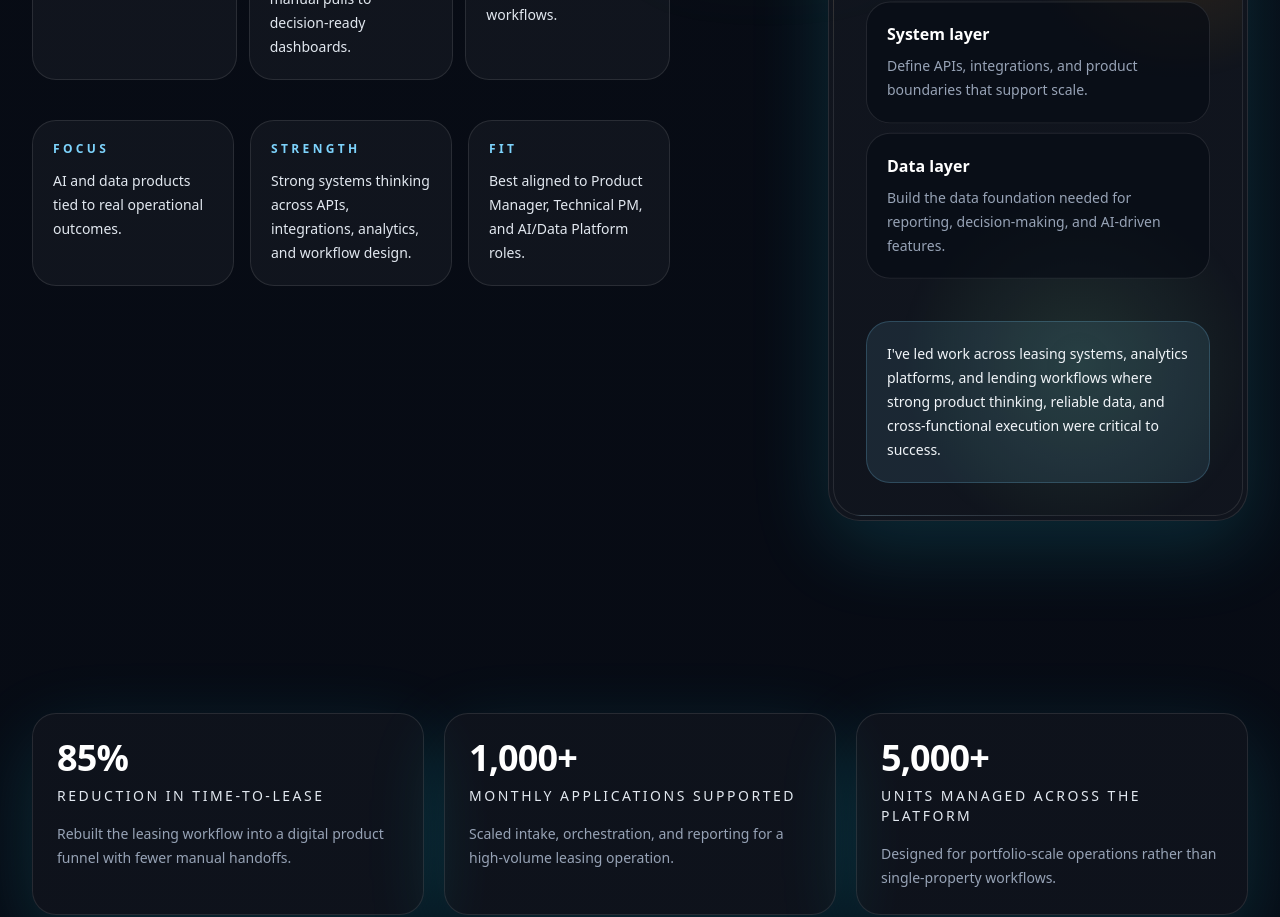
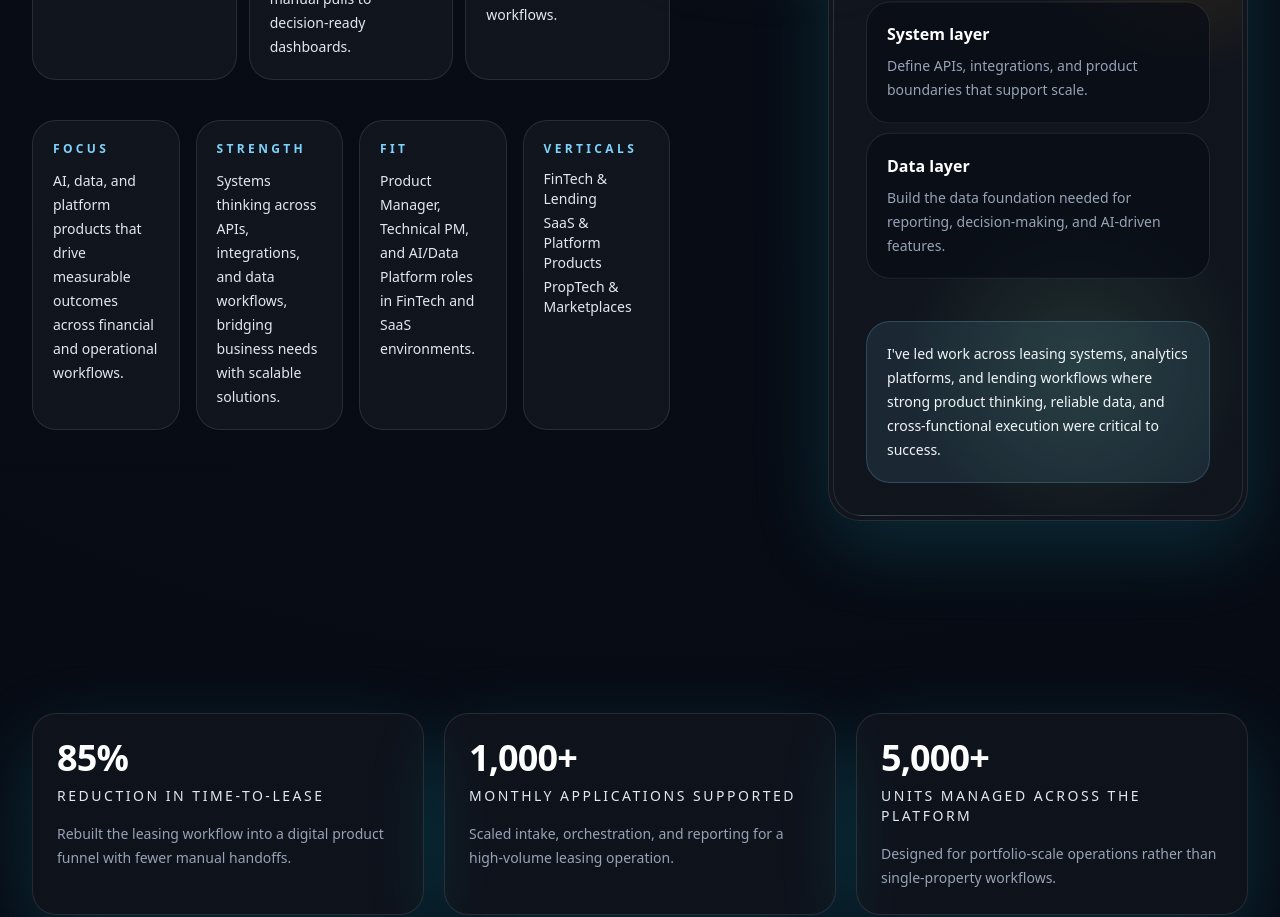
Before and after one commit to Jaau250/product-manager-portfolio, a Next.js app: page / in a window 1280 px wide. Shown: the part 800-1717 px from the top of the page. Built offline with nearby package versions, Linux system fonts and the light colour scheme; no server answers.

Commit message:
Add Verticals card and refresh hero summary copy

```diff
--- a/components/sections/hero-section.tsx
+++ b/components/sections/hero-section.tsx
@@ -54,16 +54,24 @@ export function HeroSection() {
           ))}
         </div>
 
-        <div className="mt-10 grid gap-4 sm:grid-cols-3">
+        <div className="mt-10 grid gap-4 sm:grid-cols-2 lg:grid-cols-4">
           {heroHighlights.map((item) => (
             <div
               key={item.title}
-              className="rounded-3xl border border-white/10 bg-white/[0.04] p-5"
+              className="h-full rounded-3xl border border-white/10 bg-white/[0.04] p-5"
             >
               <p className="text-xs font-semibold uppercase tracking-[0.28em] text-accent">
                 {item.title}
               </p>
-              <p className="mt-3 text-sm leading-6 text-slate-200">{item.body}</p>
+              {item.lines ? (
+                <div className="mt-3 space-y-1 text-sm leading-5 text-slate-200">
+                  {item.lines.map((line) => (
+                    <p key={line}>{line}</p>
+                  ))}
+                </div>
+              ) : (
+                <p className="mt-3 text-sm leading-6 text-slate-200">{item.body}</p>
+              )}
             </div>
           ))}
         </div>
--- a/content/portfolio.ts
+++ b/content/portfolio.ts
@@ -8,6 +8,12 @@ export type ProofPoint = {
   value: string;
   label: string;
   detail: string;
+};
+
+export type HeroHighlight = {
+  title: string;
+  body?: string;
+  lines?: string[];
 };
 
 export type TechnicalCapability = {
@@ -88,18 +94,29 @@ export const siteConfig = {
   linkedin: "https://linkedin.com/in/jamesumole"
 };
 
-export const heroHighlights = [
+export const heroHighlights: HeroHighlight[] = [
   {
     title: "Focus",
-    body: "AI and data products tied to real operational outcomes."
+    body:
+      "AI, data, and platform products that drive measurable outcomes across financial and operational workflows."
   },
   {
     title: "Strength",
-    body: "Strong systems thinking across APIs, integrations, analytics, and workflow design."
+    body:
+      "Systems thinking across APIs, integrations, and data workflows, bridging business needs with scalable solutions."
   },
   {
     title: "Fit",
-    body: "Best aligned to Product Manager, Technical PM, and AI/Data Platform roles."
+    body:
+      "Product Manager, Technical PM, and AI/Data Platform roles in FinTech and SaaS environments."
+  },
+  {
+    title: "Verticals",
+    lines: [
+      "FinTech & Lending",
+      "SaaS & Platform Products",
+      "PropTech & Marketplaces"
+    ]
   }
 ];
 
```
